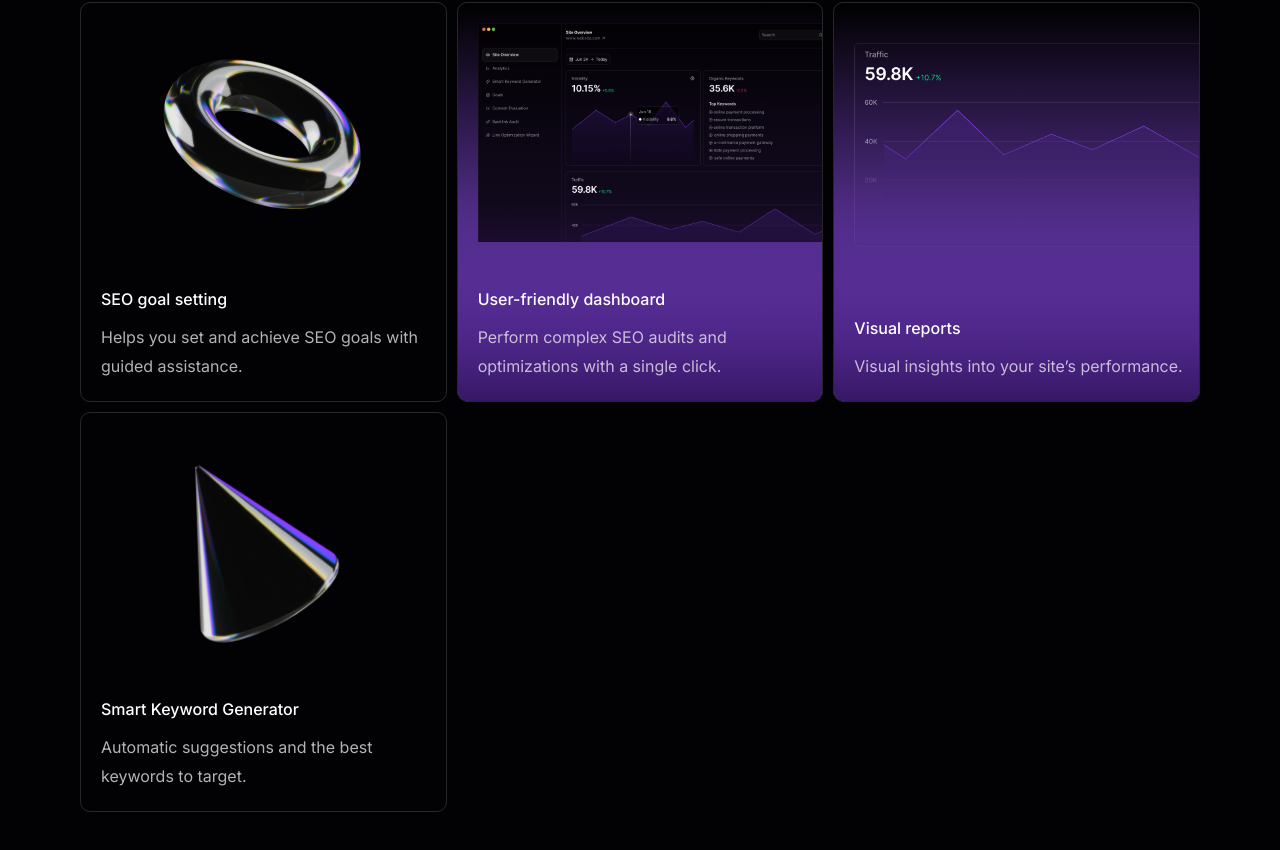
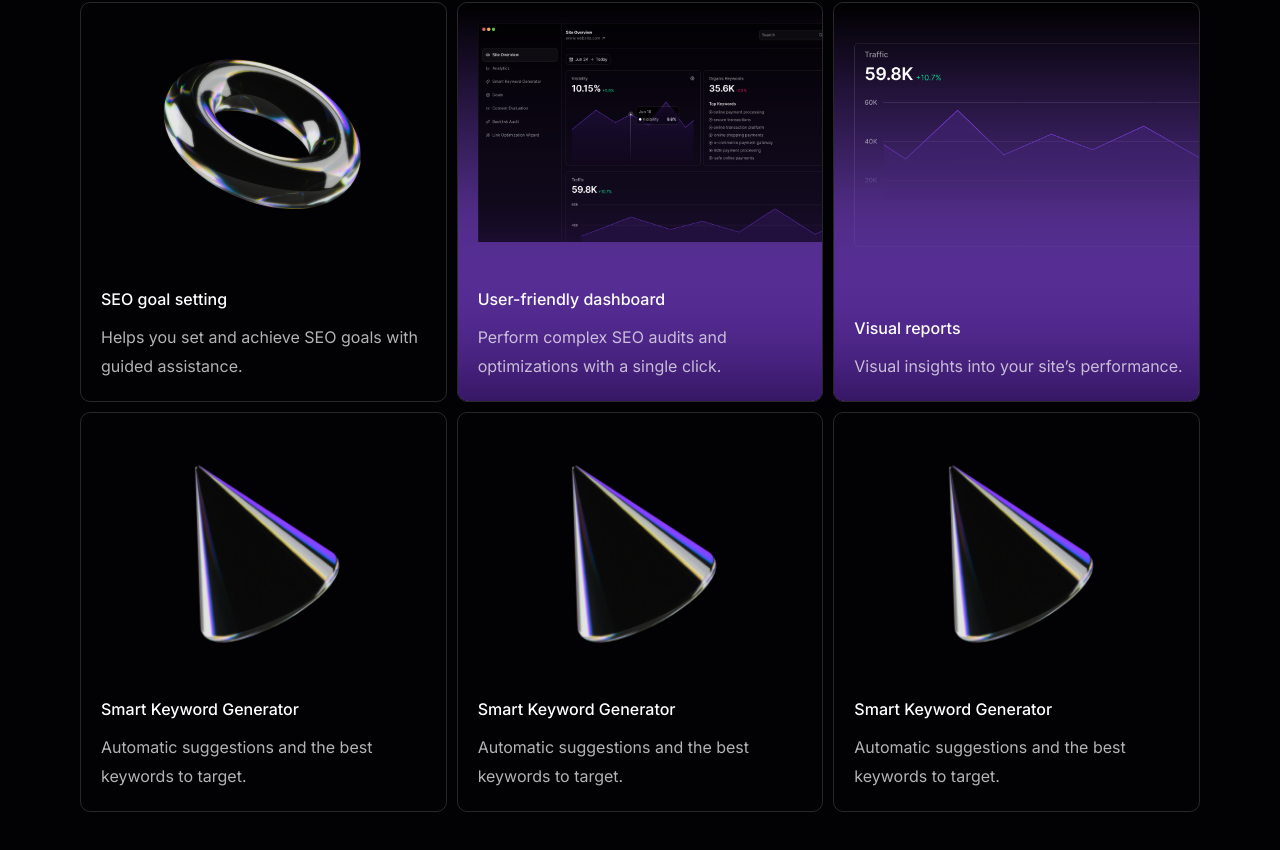
Before and after one commit to Omondi-mutuma/Rank.Ai, a Next.js app: page / in a window 1280 px wide. Shown: the part 1947-2797 px from the top of the page. Built offline with nearby package versions, Linux system fonts and the light colour scheme.

Commit message:
Minor changes

```diff
--- a/app/components/ui/BentoItem.tsx
+++ b/app/components/ui/BentoItem.tsx
@@ -19,7 +19,7 @@ const BentoItem: React.FC<{ features: Feature[] }> = ({ features }) => {
       {features.map((feature) => (
         <div
           key={feature.id}
-          className={`relative col-span-1 border border-white/15 rounded-[10px] min-h-[400px] p-[20px] ${feature.className} overflow-hidden transition-transform duration-300 `}
+          className={`relative border border-white/15 rounded-[10px] min-h-[400px] p-[20px] ${feature.className} overflow-hidden transition-transform duration-300 `}
           role="article" // Semantic role for accessibility
         >
           {feature.hasBackground && (
--- a/constants/index.ts
+++ b/constants/index.ts
@@ -100,8 +100,7 @@ export const features: FeaturesList[] = [
     subtitle:
       "Perform complex SEO audits and optimizations with a single click.",
     hasBackground: true,
-    className:
-      "col-span-2 bg-gradient-to-b from-bg-background to-custom-purple",
+    className: "col-span-2 sm:col-span-1",
 
     imgHeight: 652,
     imgWidth: 1098,
@@ -132,4 +131,28 @@ export const features: FeaturesList[] = [
     position: "flex justify-center items-center",
     id: "858",
   },
+  {
+    image: "/3d-triangle.png",
+    title: "Smart Keyword Generator",
+    subtitle: "Automatic suggestions and the best keywords to target.",
+    hasBackground: false,
+    className: "col-span-1",
+
+    imgHeight: 244,
+    imgWidth: 234,
+    position: "flex justify-center items-center",
+    id: "858",
+  },
+  {
+    image: "/3d-triangle.png",
+    title: "Smart Keyword Generator",
+    subtitle: "Automatic suggestions and the best keywords to target.",
+    hasBackground: false,
+    className: "col-span-1",
+
+    imgHeight: 244,
+    imgWidth: 234,
+    position: "flex justify-center items-center",
+    id: "858",
+  },
 ];
```
